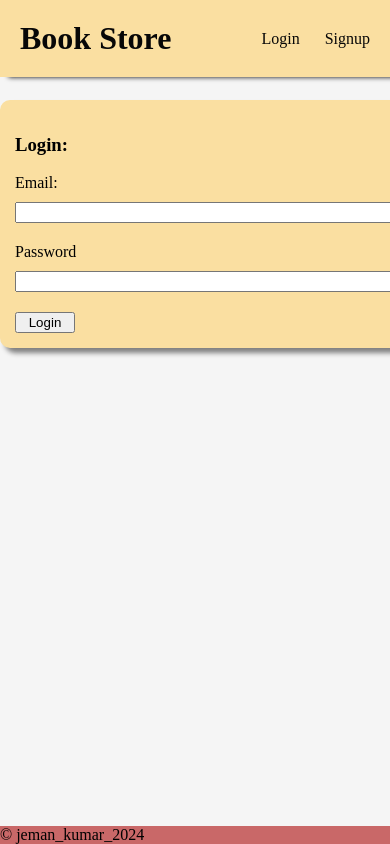
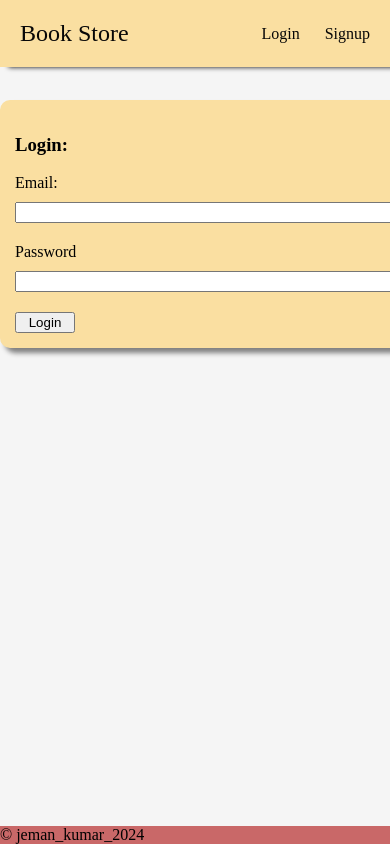
Before and after one commit to Jeman-Kumar-97-06/MY_Projects, a React (Create React App) app: page /login in a window 390 px wide. Shown: the top 844 px of the page. Built offline with nearby package versions, Linux system fonts and the light colour scheme; a web font is replaced by a local one.

Commit message:
Updated Responsive Styles:

```diff
--- a/src/index.css
+++ b/src/index.css
@@ -374,3 +374,10 @@ tr{
 .wait_div{
   margin-left:70px;
 }
+
+@media only screen and (max-width:393px) {
+  .book_store{
+    font-size: x-large;
+    font-weight: 200;
+  }
+}
```
